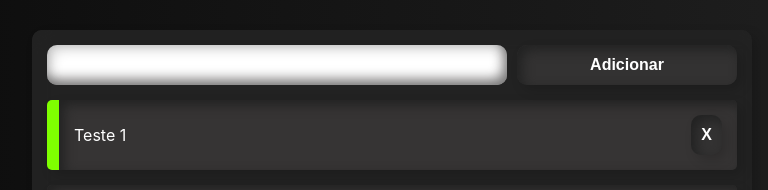
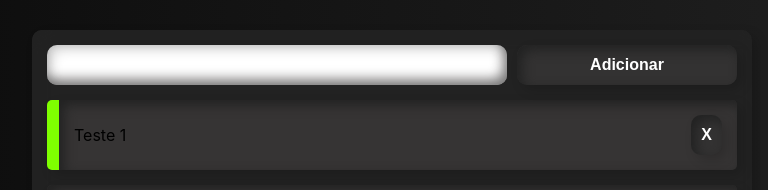
Before and after one commit to brunofelixf/Lista_de_Tarefas, a React (Create React App) app: page / in a window 1280 px wide. Shown: the top 190 px of the page, without its empty margins (248-1016 px from the left). Built offline with nearby package versions, Linux system fonts and the light colour scheme.

Commit message:
Check funcionando

```diff
--- a/src/App.jsx
+++ b/src/App.jsx
@@ -22,6 +22,16 @@ const App = () => {
 
   const [inputData, setInputData] = useState('')
 
+  const handleCheck = (taskId) => {
+    const newTasks = tasks.map( (task) => {
+      if (task.id === taskId){
+        return { ...task, check: !task.check }
+      }
+      return task
+    })
+    setTasks(newTasks)
+  }
+
   const handleDel = (taskId) => {
     const newTasks = tasks.filter((task) => task.id !== taskId)
 
@@ -37,17 +47,6 @@ const App = () => {
         check: false
       }
     ]
-    setTasks(newTasks)
-  }
-
-  const handleCheck = (taskId) => {
-    const newTasks = tasks.map( (task) => {
-      if (task.id === taskId){
-        return {...task, check: !task.check
-        }
-      }
-      return task
-    })
     setTasks(newTasks)
   }
 
--- a/src/components/Task.css
+++ b/src/components/Task.css
@@ -15,4 +15,5 @@
   box-shadow: inset 5px 5px 12px #222, 5px 5px 12px rgba(0, 0, 0, 0.16);
 }
 .tskTitle {
+  cursor: pointer;
 }
--- a/src/components/Task.jsx
+++ b/src/components/Task.jsx
@@ -6,9 +6,15 @@ const Task = ({task, handleDel, handleCheck}) => {
     <>
     <div
       className="tskContainer"
-      style={ task.check ? { borderLeft: '12px solid chartreuse'}: {} }>
-      <div onClick={() => handleCheck(task.id)}>
-       {task.title}
+      style={ task.check ?
+        {
+        borderLeft: '12px solid chartreuse',
+        color: "black"
+        }: {} }>
+      <div
+        className= "tskTitle"
+        onClick={() => handleCheck(task.id)}>
+        {task.title}
       </div>
       <div>
         <button onClick={() => handleDel(task.id)}>X</button>
--- a/src/components/Tasks.jsx
+++ b/src/components/Tasks.jsx
@@ -1,7 +1,7 @@
 import React from 'react'
 import Task from './Task'
 
-const Tasks = ({tasks, handleDel}) => {
+const Tasks = ({tasks, handleDel, handleCheck}) => {
   return (
     <>
     {
@@ -9,6 +9,7 @@ const Tasks = ({tasks, handleDel}) => {
         <Task
           task={task}
           handleDel={handleDel}
+          handleCheck={handleCheck}
         />
       ))
     }
```
